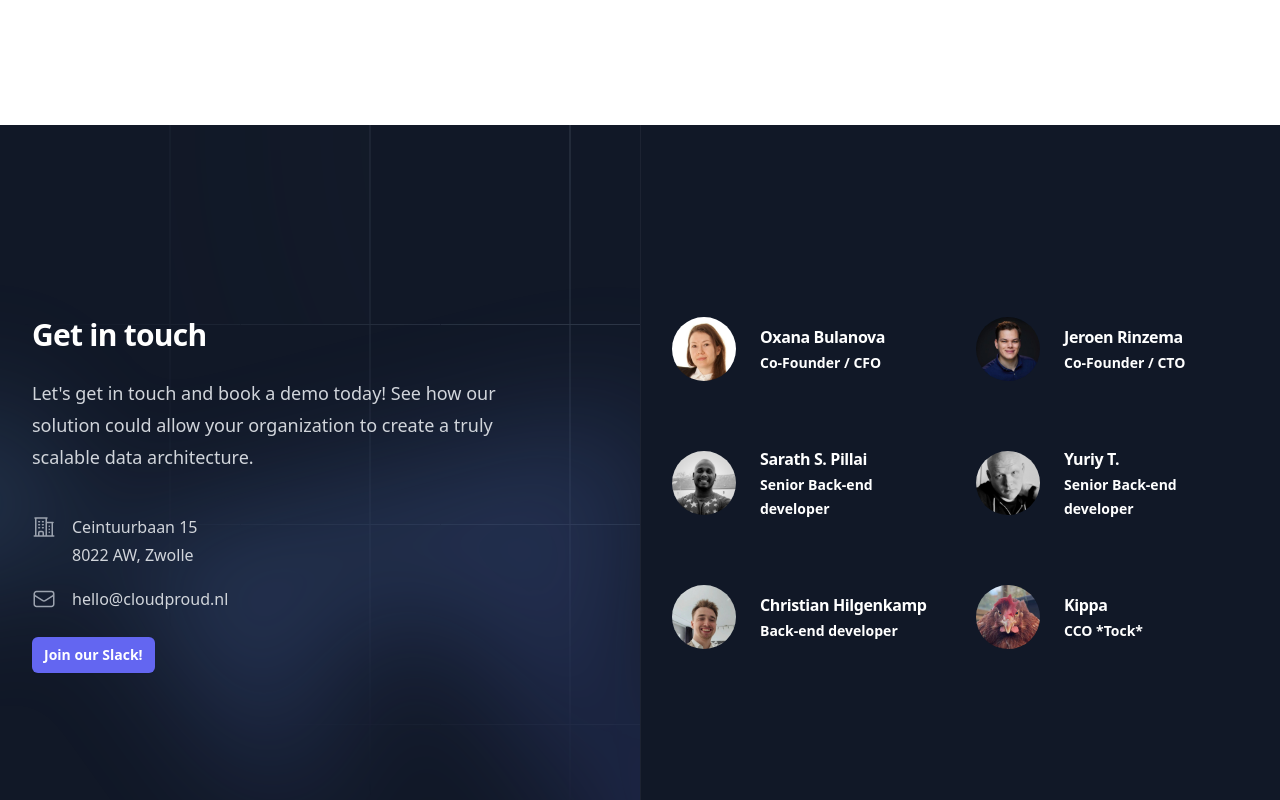
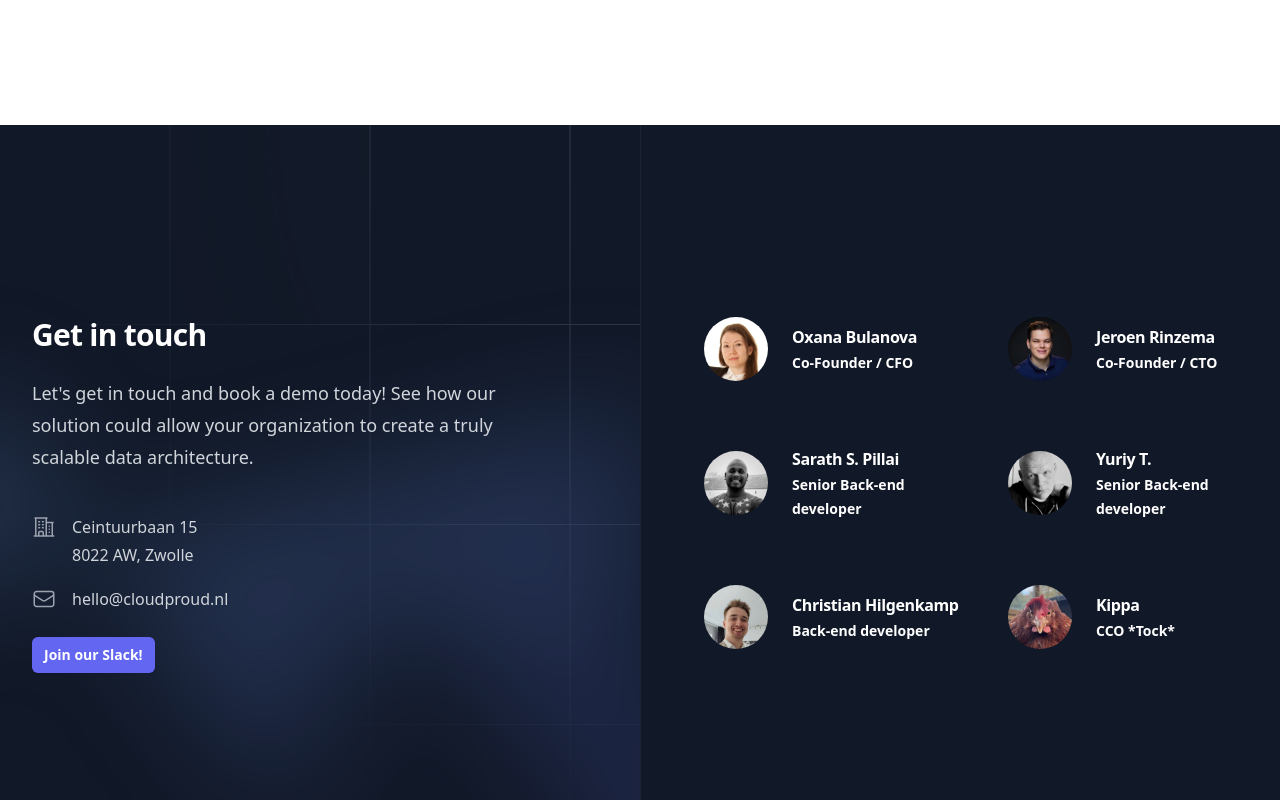
Before and after one commit to cloudproud/website, a Nuxt app: page / in a window 1280 px wide. Shown: the part 1880-2680 px from the top of the page. Built offline with nearby package versions, Linux system fonts and the light colour scheme; no server answers.

Commit message:
chore: updated contact paddings

```diff
--- a/components/Contact.vue
+++ b/components/Contact.vue
@@ -48,7 +48,7 @@
           </dl>
         </div>
       </div>
-      <div class="relative px-6 pb-20 pt-24 sm:pt-32 lg:static lg:px-8 lg:py-48">
+      <div class="relative pl-12 pb-20 pt-24 sm:pt-32 lg:static lg:pl-16 lg:py-48">
         <ul role="list" class="grid gap-x-8 gap-y-12 sm:grid-cols-2 sm:gap-y-16 xl:col-span-2">
           <li v-for="person in people" :key="person.name">
             <div class="flex items-center gap-x-6">
```
